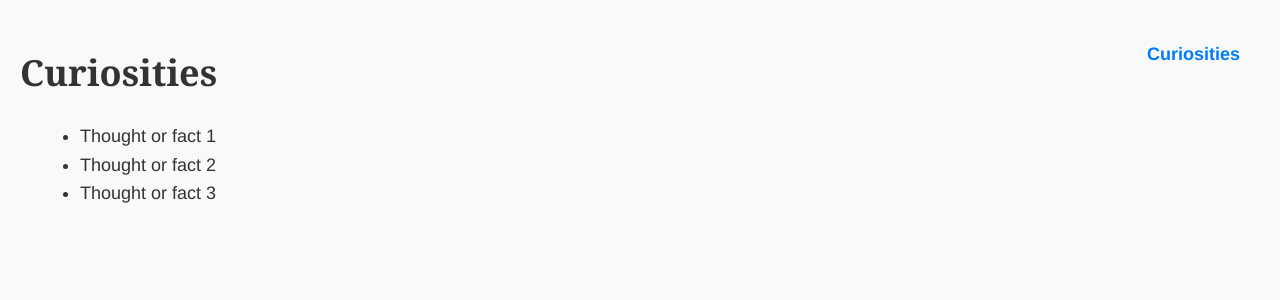
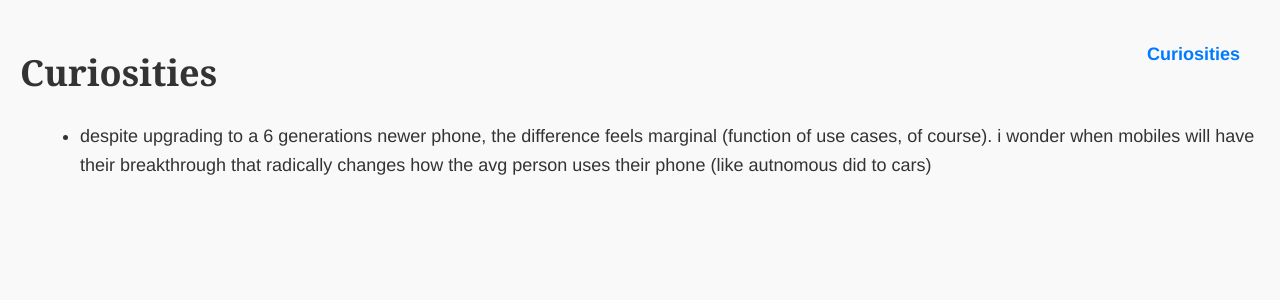
Before and after one commit to markuslukk/markuslukk.github.io, a Jekyll site: the page built from curiosities.html, in a window 1280 px wide. Shown: the top 300 px of the page. Built offline with Jekyll 4.4.1, drawn with Linux system fonts in a browser that asks for light colours.

Commit message:
Update curiosities.html

```diff
--- a/curiosities.html
+++ b/curiosities.html
@@ -12,9 +12,7 @@ layout: default
 <body>
     <h1>Curiosities</h1>
     <ul>
-        <li>Thought or fact 1</li>
-        <li>Thought or fact 2</li>
-        <li>Thought or fact 3</li>
+        <li>despite upgrading to a 6 generations newer phone, the difference feels marginal (function of use cases, of course). i wonder when mobiles will have their breakthrough that radically changes how the avg person uses their phone (like autnomous did to cars) </li>
         <!-- Add more as needed -->
     </ul>
 </body>
```
